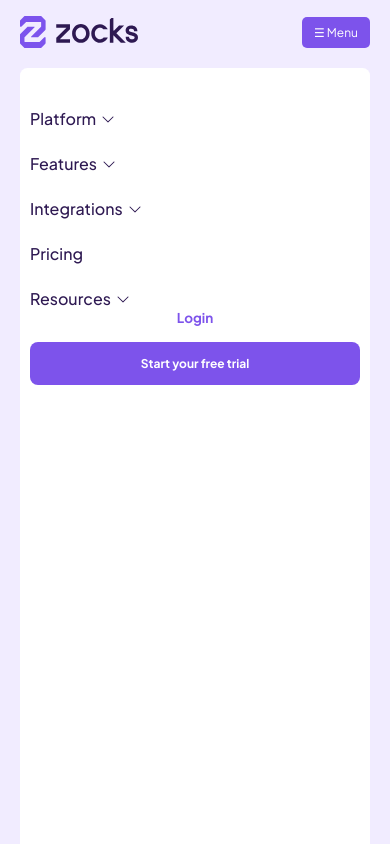
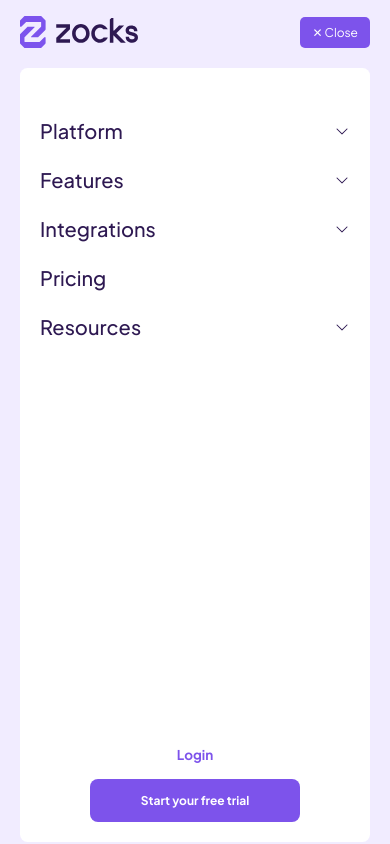
Before and after one commit to manggalaabimata-alt/ZocksProject-InternshipMamang, a website: page index.html in a window 390 px wide. Both pictures are taken after a click on the label "☰ Menu". Shown: the top 844 px of the page. Drawn offline with Linux system fonts and the light colour scheme.

Commit message:
Test Mobile 3

```diff
--- a/index.html
+++ b/index.html
@@ -35,8 +35,8 @@
           </div>
 
           <label for="navbar-toggle" class="navbar__toggle">
-            <span class="navbar__toggle-menu">☰ Menu</span>
-            <span class="navbar__toggle-close">× Close</span>
+            <span class="navbar__toggle-menu">&#9776; Menu</span>
+            <span class="navbar__toggle-close">&#10005; Close</span>
           </label>
         </div>
 
--- a/sass/_navbar.scss
+++ b/sass/_navbar.scss
@@ -28,16 +28,13 @@
     align-items: center;
   }
 
-  &__left {
-    display: flex;
-    align-items: center;
-  }
-
   &__content {
     display: flex;
     align-items: center;
     justify-content: space-between;
     flex: 1;
+
+    margin-left: 4.8rem;
   }
 
   // MOBILE TOGGLE
@@ -96,7 +93,6 @@
 
     display: flex;
     align-items: center;
-    gap: 0.4rem;
   }
 
   &__action {
@@ -146,11 +142,11 @@
     position: sticky;
     top: 0;
     z-index: 1000;
-    background-color: #F1ECFF;
+    background-color: #f1ecff;
   }
 
   .navbar__checkbox:checked ~ .navbar__content {
-    display: block;
+    display: flex;
   }
 
   .navbar {
@@ -166,11 +162,22 @@
     &__content {
       display: none;
       width: 100%;
-      margin: 2rem 0;
-      padding: 1rem;
+      min-height: calc(100vh - 7rem);
+
+      margin: 2rem 0 0;
+      padding: 2rem;
 
       background-color: #fff;
       border-radius: 0.75rem;
+
+      flex-direction: column;
+      align-items: stretch;
+    }
+
+    &__menu {
+      width: 100%;
+      justify-content: space-between;
+      font-size: 2rem;
     }
 
     &__list {
@@ -189,8 +196,9 @@
       align-items: stretch;
 
       gap: 1.6rem;
-      bottom: 0;
-      min-height: 100vh;
+      margin-top: auto;
+
+      text-align: center;
     }
 
     &__toggle {
@@ -212,11 +220,17 @@
 
     &__action {
       text-align: center;
+      padding: 0 5rem;
     }
   }
 
   // CHECKED STATE
-  .navbar__checkbox:checked + .navbar__toggle {
+
+  .navbar__checkbox:checked ~ .navbar__content {
+    display: flex;
+  }
+
+  .navbar__checkbox:checked ~ .navbar__top {
     .navbar__toggle-menu {
       display: none;
     }
```
Also changed, not shown: css/style.css, 1 other file.
